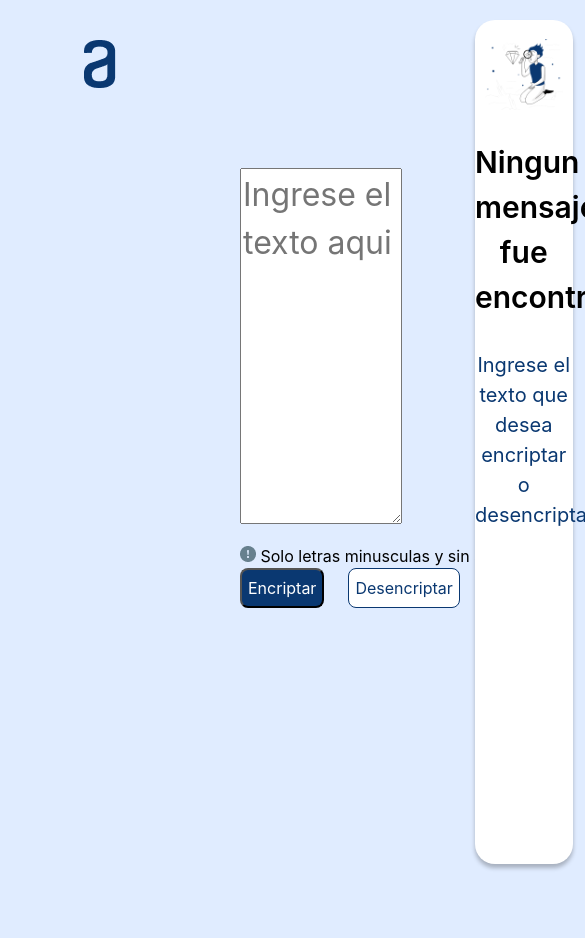
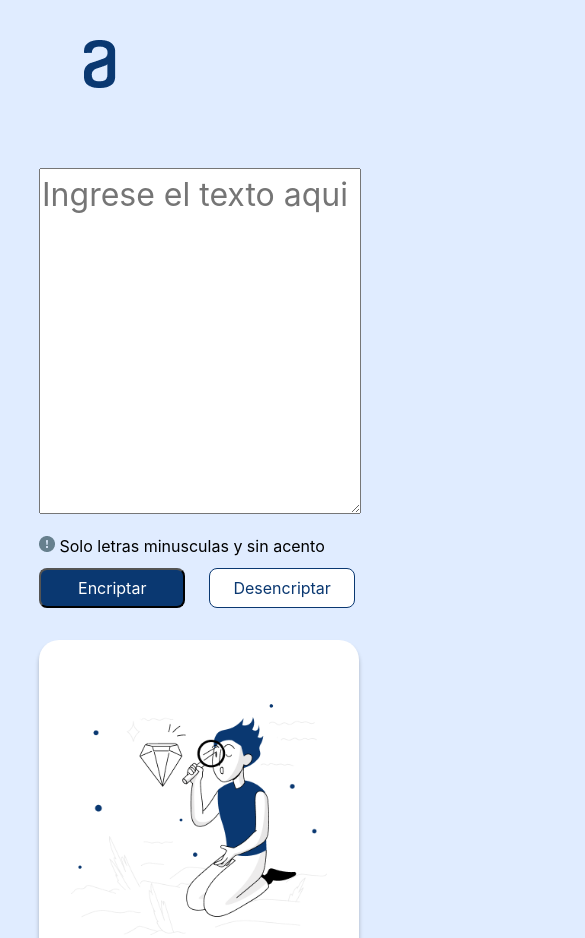
Before and after one commit to AdMu2838/encriptador-de-textos, a plain HTML site: page index.html in a window 390 px wide. Shown: the top 938 px of the page, 585 px wide, since content can reach past the window. Drawn offline with Linux system fonts and the light colour scheme.

Commit message:
Actualizar estilos CSS para pantallas más pequeñas

```diff
--- a/styles.css
+++ b/styles.css
@@ -20,7 +20,7 @@ header {
     position: relative;
     width: 40%;
     height: 400px;
-    left: 240px;
+    left: 10%;
     top: 168px;
 }
 .buttons{
@@ -47,7 +47,7 @@ button{
 }
 #texto{
     width: 100%;
-    height: 350px;
+    height:85%;
     left: 240px;
     top: 168px;
 
@@ -118,8 +118,8 @@ button{
     position: relative;
     margin-left: 10%;
     width: 25%;
-    height: 100%;
-    left: 240px;
+    height: 90%;
+    left: 11%;
     margin-top: 5%;
     background-color: #FFFFFF;
     box-shadow: 0px 4px 4px rgba(0, 0, 0, 0.25);
@@ -156,3 +156,32 @@ button{
     line-height: 150%;
     color: #0A3871;
 }
+
+@media screen and (max-width: 768px) {
+    .container {
+        flex-direction: column;
+    }
+
+    .derecha {
+        width: 90%;
+    }
+
+    .izquierda{
+        margin-top: 200px;
+        left: 0;
+        right: 0;
+        width: 82%;
+        padding-bottom: 100px;
+    }
+
+
+    #texto {
+        width: 90%;
+
+    }
+
+    .buttons {
+        justify-content: center;
+        width: 90%;
+    }
+}
```
